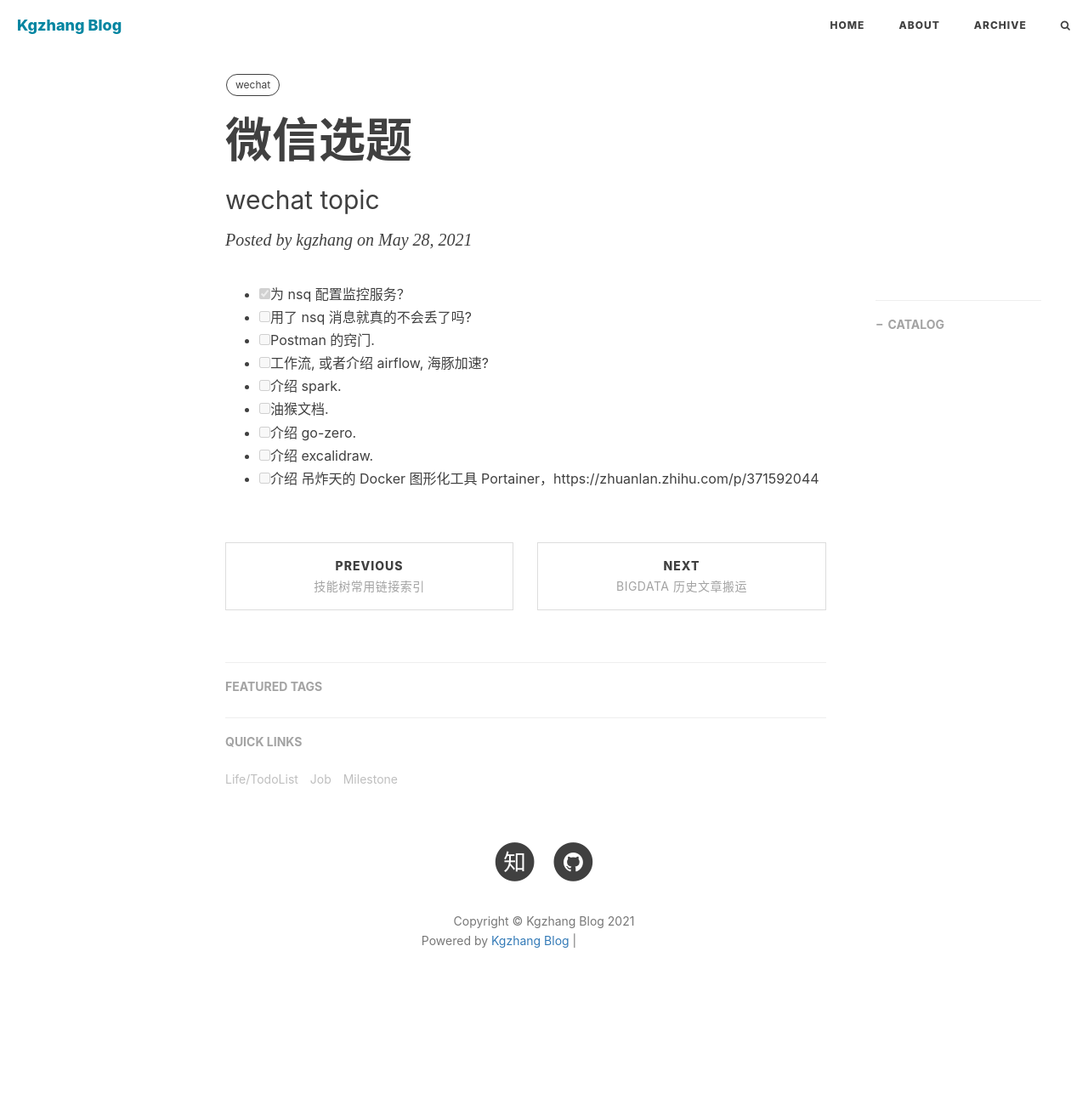
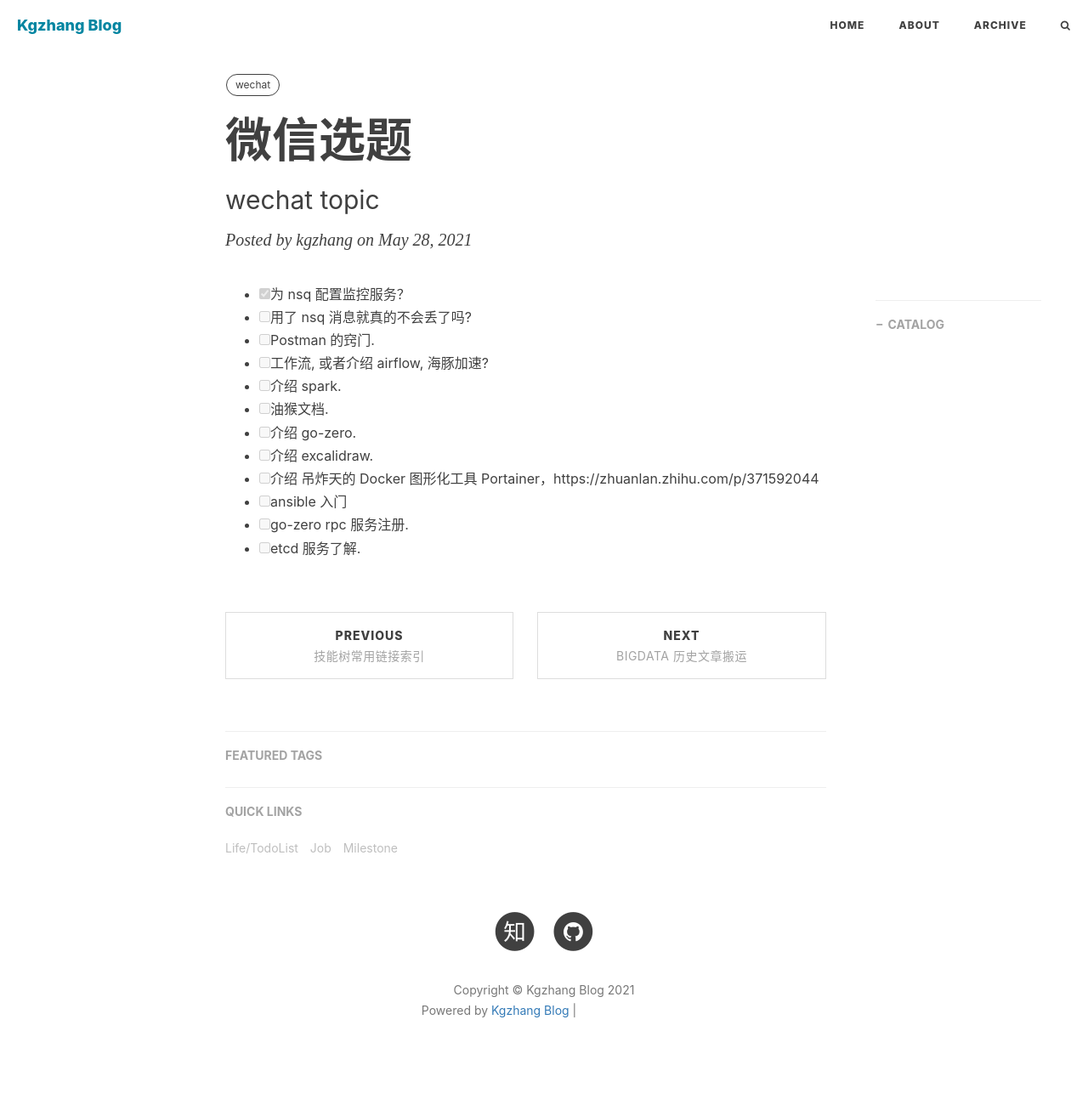
Before and after one commit to kougazhang/oom, a Jekyll site: the page built from _posts/2021-05-28-wechat.md, in a window 1280 px wide. Shown: the whole page at 85% size. Built offline with Jekyll 4.4.1, drawn with Linux system fonts in a browser that asks for light colours; nearby versions of some CDN libraries; comment, search, counter and statistics services are not loaded; before the commit the page ends 1211 px from its top, so only the background shows below that; grey boxes are pictures that could not be loaded.

Commit message:
update wechat

```diff
--- a/_posts/2021-05-28-wechat.md
+++ b/_posts/2021-05-28-wechat.md
@@ -19,3 +19,6 @@ tags:
 - [ ] 介绍 go-zero.
 - [ ] 介绍 excalidraw.
 - [ ] 介绍 吊炸天的 Docker 图形化工具 Portainer，https://zhuanlan.zhihu.com/p/371592044
+- [ ] ansible 入门
+- [ ] go-zero rpc 服务注册.
+- [ ] etcd 服务了解.
```
